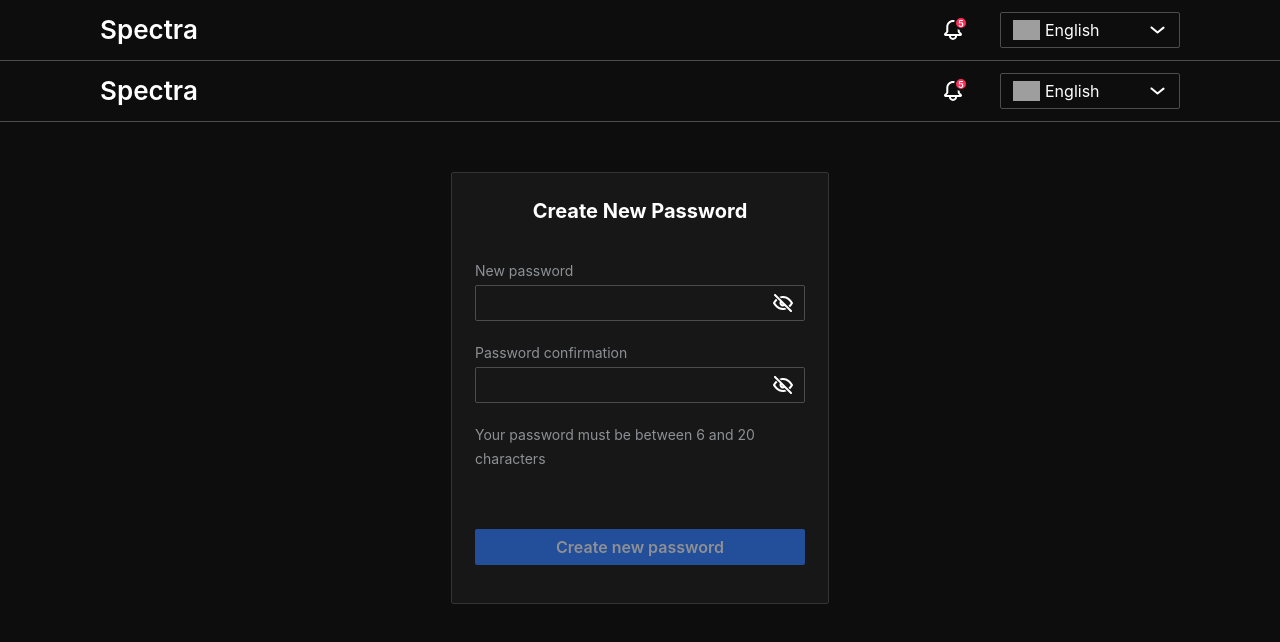
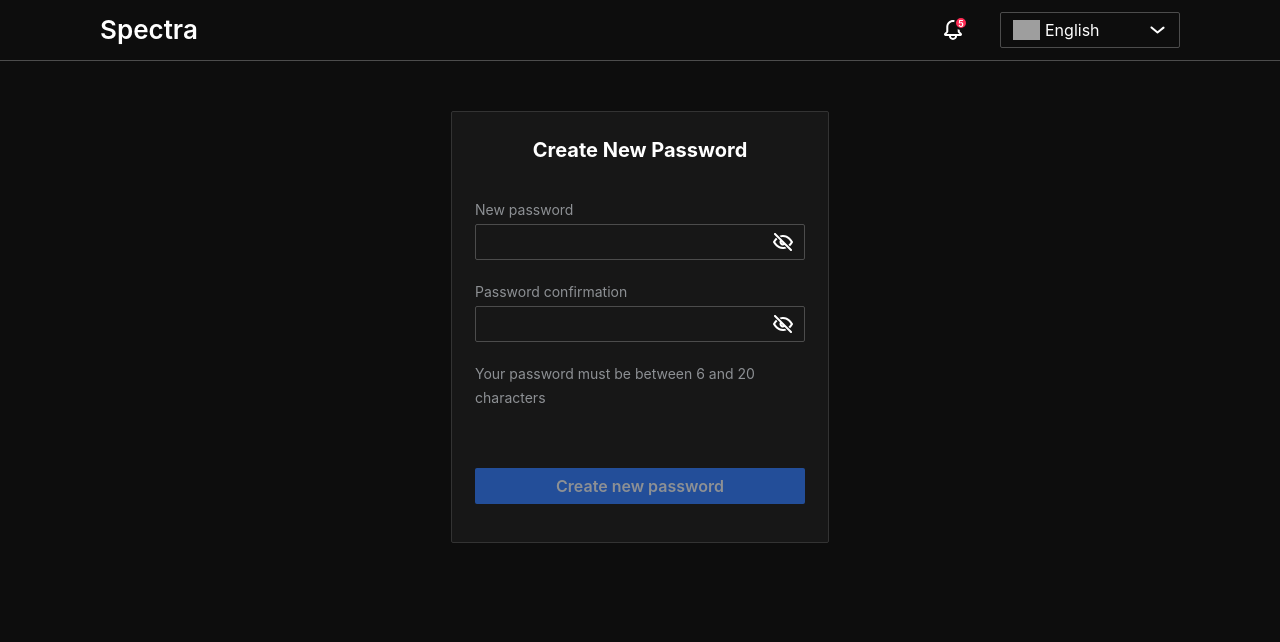
Before and after one commit to dreamteam-2025/Spectra, a Next.js app: page /create-new-password in a window 1280 px wide. Shown: the top 642 px of the page. Built offline with nearby package versions, Linux system fonts and the light colour scheme; grey boxes are pictures that could not be loaded.

Commit message:
removed the component header from the component Privacy, Terms, CreateNewPassword

```diff
--- a/src/(pages)/auth/createNewPassword/ui/CreateNewPassword.tsx
+++ b/src/(pages)/auth/createNewPassword/ui/CreateNewPassword.tsx
@@ -5,14 +5,14 @@ import s from "./CreateNewPassword.module.scss";
 import { Input } from "@/shared/ui/Input/Input";
 import { Button } from "@/shared/ui/Button/Button";
 import { useCreateNewPasswordForm } from "../model/hooks/useCreateNewPasswordForm";
-import { Header } from "@/widgets";
+// import { Header } from "@/widgets";
 
 export const CreateNewPassword = () => {
   const { register, handleSubmit, onSubmit, errors, isValid } = useCreateNewPasswordForm();
 
   return (
-    <div className={s.wrapperContainer}>
-      <Header />
+    // <div className={s.wrapperContainer}>
+    // <Header />
     <main className={s.container}>
       <Card width={378} height={432} className={s.wrapper}>
         <form onSubmit={handleSubmit(onSubmit)} className={s.form}>
@@ -48,6 +48,6 @@ export const CreateNewPassword = () => {
         </form>
       </Card>
     </main>
-    </div>
+    // </div>
   );
 };
--- a/src/(pages)/auth/privacy/ui/Privacy.tsx
+++ b/src/(pages)/auth/privacy/ui/Privacy.tsx
@@ -1,12 +1,12 @@
 import s from "./Privacy.module.scss";
-import { Header } from "@/widgets";
+// import { Header } from "@/widgets";
 import { DocumentLayout } from "@/entities/documentLayout/DocumentLayout";
 import { BackToSignUp } from "@/features/navigation/BackToSignUp";
 
 export const Privacy = () => {
   return (
     <>
-      <Header />
+      {/* <Header /> */}
       <main className={s.wrapper}>
         <BackToSignUp />
         <DocumentLayout
--- a/src/(pages)/auth/terms/ui/Terms.tsx
+++ b/src/(pages)/auth/terms/ui/Terms.tsx
@@ -1,13 +1,13 @@
 import s from "./Terms.module.scss";
 
-import { Header } from "@/widgets";
+// import { Header } from "@/widgets";
 import { DocumentLayout } from "@/entities/documentLayout/DocumentLayout";
 import { BackToSignUp } from "@/features/navigation/BackToSignUp";
 
 export const Terms = () => {
   return (
     <>
-      <Header />
+      {/* <Header /> */}
       <main className={s.wrapper}>
         <BackToSignUp />
         <DocumentLayout
```
Lines whose indentation alone changed are shown as unchanged.
